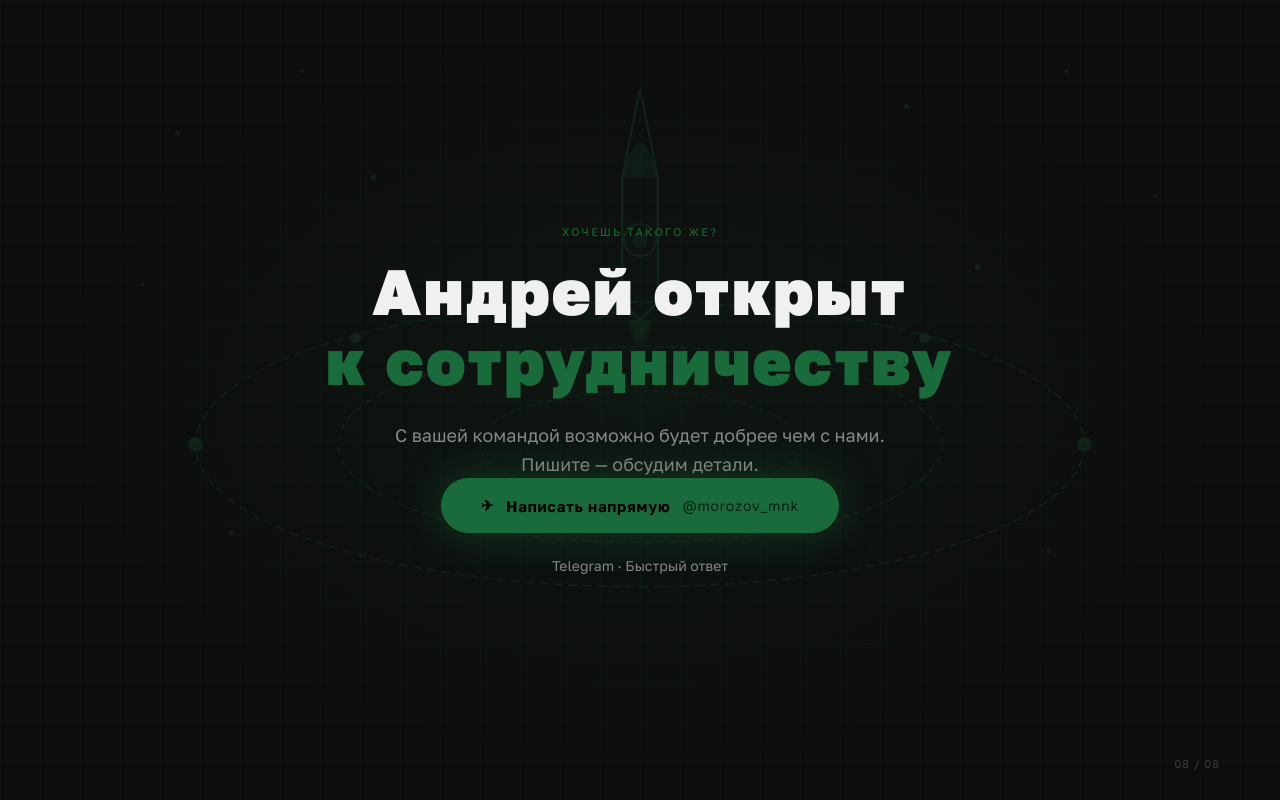
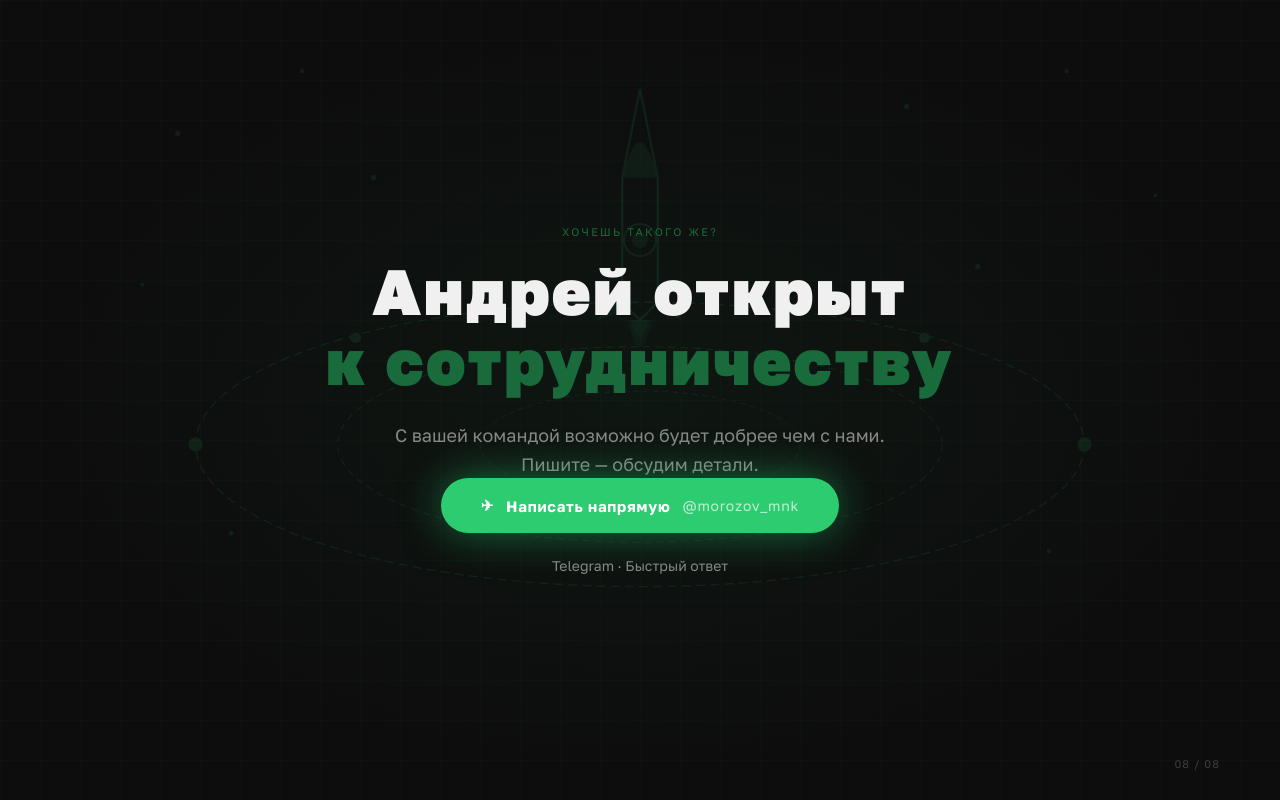
Before and after one commit to mnkagency/andrey-ai, a plain HTML site: page index.html in a window 1280 px wide. Shown: the part 5788-6588 px from the top of the page. Drawn offline with Linux system fonts and the light colour scheme.

Commit message:
Update CTA button styles for better visibility

```diff
--- a/index.html
+++ b/index.html
@@ -613,8 +613,8 @@
     display: inline-flex;
     align-items: center;
     gap: 12px;
-    background: var(--accent);
-    color: #000;
+    background: #2ECC71;
+    color: #fff;
     font-family: 'Golos Text', sans-serif;
     font-size: 15px;
     font-weight: 700;
@@ -622,12 +622,12 @@
     border-radius: 100px;
     text-decoration: none;
     letter-spacing: 0.05em;
-    box-shadow: 0 0 40px rgba(26,107,60,0.45);
+    box-shadow: 0 0 40px rgba(46,204,113,0.5), 0 4px 20px rgba(0,0,0,0.3);
     transition: transform 0.2s, box-shadow 0.2s;
   }
   .cta-btn:hover {
     transform: translateY(-2px);
-    box-shadow: 0 0 60px rgba(26,107,60,0.6);
+    box-shadow: 0 0 70px rgba(46,204,113,0.7), 0 8px 30px rgba(0,0,0,0.3);
   }
   .cta-handle {
     font-family: 'Golos Text', sans-serif;
```
